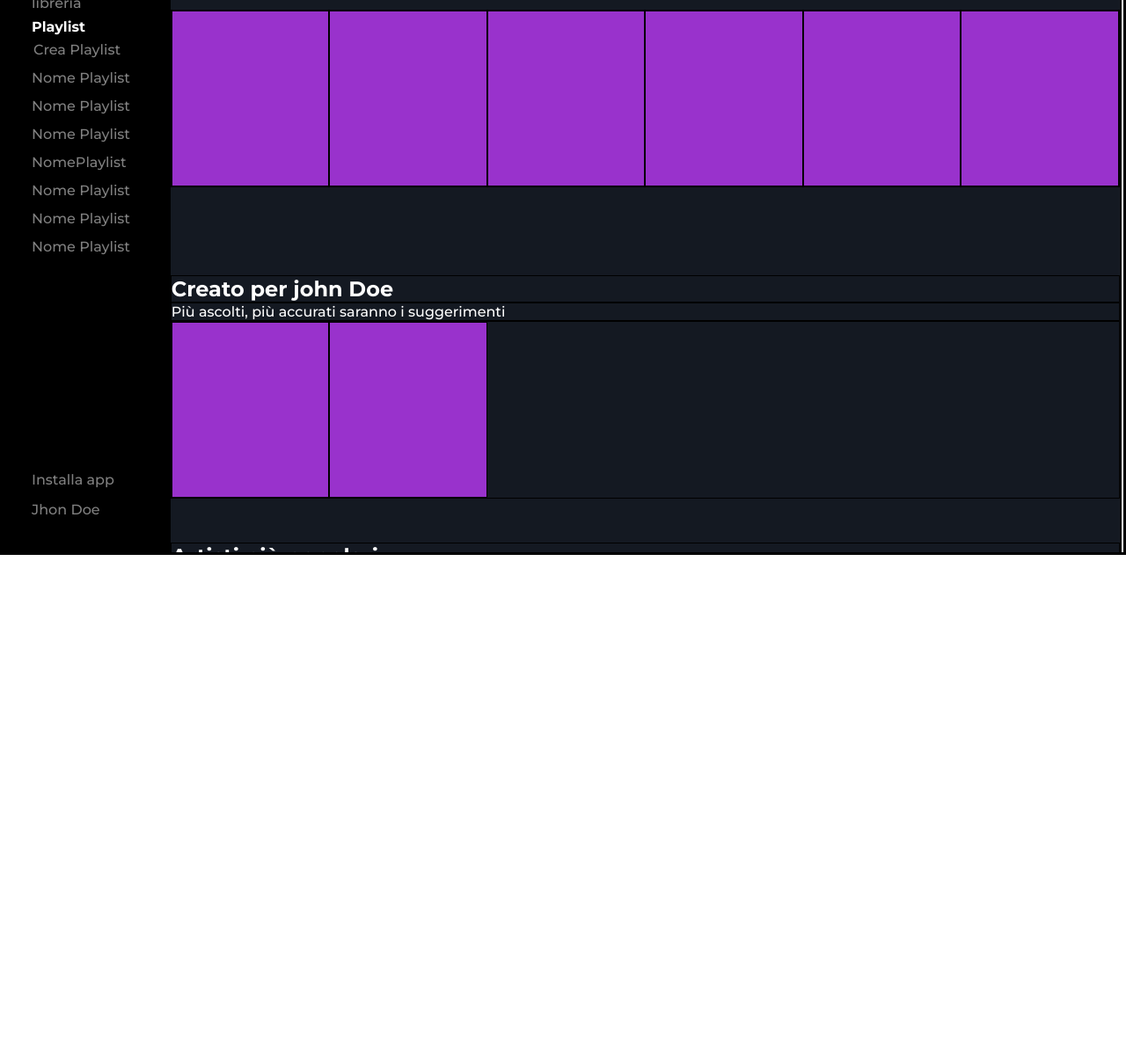
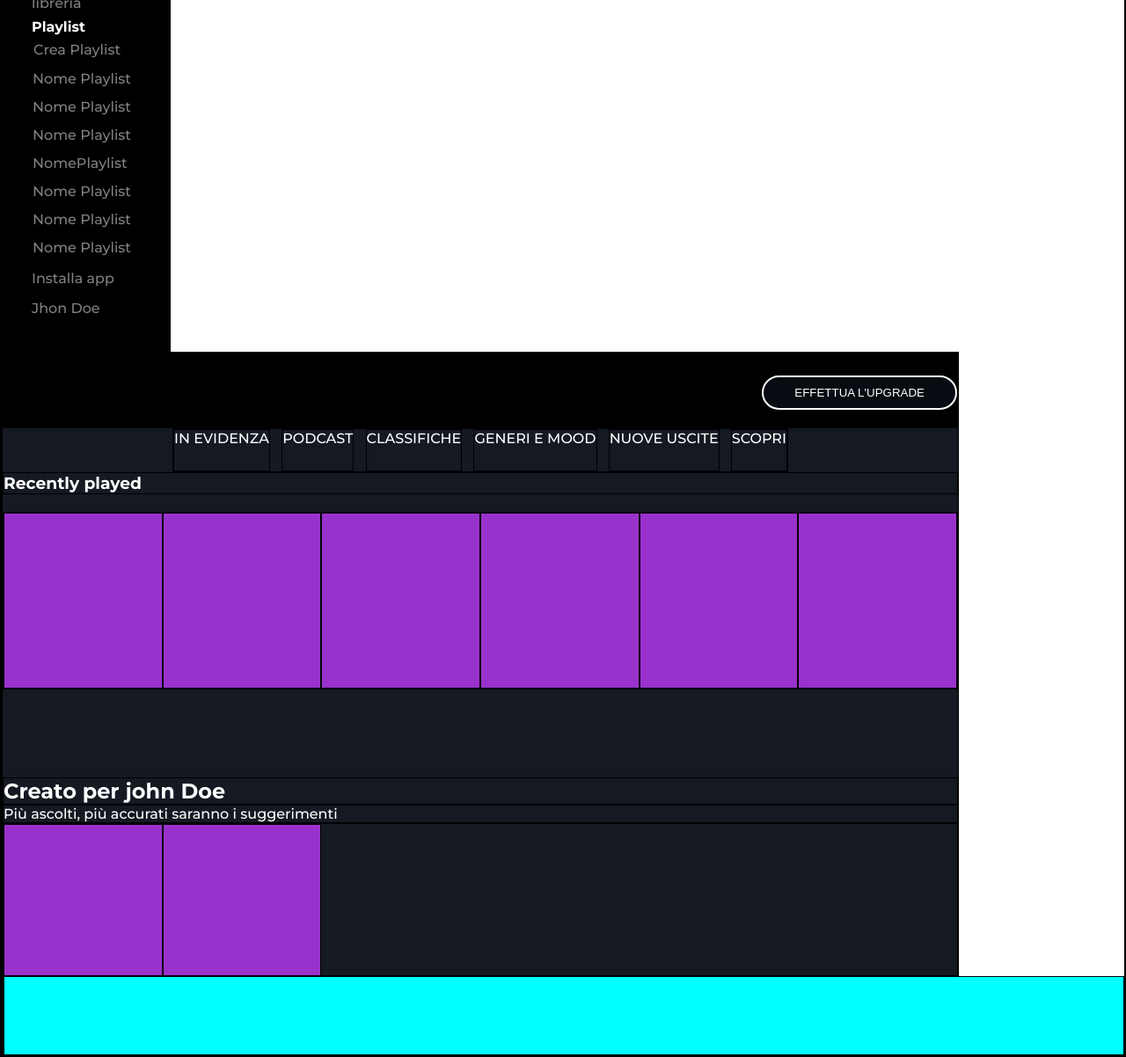
Before and after one commit to MatTeo-BT/html-css-spotifyweb, a plain HTML site: page index.html in a window 1280 px wide. Shown: the part 173-1375 px from the top of the page at 88% size. Before the commit the page ends 804 px from the top, so only its background shows below. Drawn offline with Linux system fonts and the light colour scheme.

Commit message:
problema-con-footer-flex-wrap

```diff
--- a/index.html
+++ b/index.html
@@ -11,6 +11,7 @@
     <title>Spotify</title>
 </head>
 <body>
+
     <header>
         <section class="navbar flex-column">
             <div>
@@ -21,14 +22,15 @@
             <p><img src="./spotify/img/libreria.svg" alt="library-img">La tua libreria</p>
             <h4>Playlist</h4>
             <p><img src="./spotify/img/" alt="">Crea Playlist</p>
-            <p>Nome Playlist</p>
-            <p>Nome Playlist</p>
-            <p>Nome Playlist</p>
-            <p>NomePlaylist</p>
-            <p>Nome Playlist</p>
-            <p>Nome Playlist</p>
-            <p>Nome Playlist</p>
-
+            <ul>
+                <li>Nome Playlist</li>
+                <li>Nome Playlist</li>
+                <li>Nome Playlist</li>
+                <li>NomePlaylist</li>
+                <li>Nome Playlist</li>
+                <li>Nome Playlist</li>
+                <li>Nome Playlist</li>
+        </ul>
         </div>
         <div class="username">
             <p>Installa app</p>
@@ -37,6 +39,7 @@
         </div>
         </section>
     </header>
+
     <main>
         <header class="banner">
             <button>EFFETTUA L'UPGRADE</button>
@@ -71,10 +74,13 @@
             <article class="tracks"> </article>
         </div>
     </main>
-    <footer>
+
+    <footer class="wrapper">
+
         <section class="footer-container">
 
         </section>
     </footer>
+
 </body>
 </html>
--- a/style.css
+++ b/style.css
@@ -7,21 +7,28 @@ border: 1px solid black;
 }
 body{
     font-family: 'Montserrat', sans-serif;
+
+
+}
+.wrapper{
     display: flex;
+    flex-wrap: wrap;
+
 }
 header{
     width: 15vw;
 }
 .navbar{
     height: 100%;
-
     background-color: #000000;
     color: white;
     padding: 30px;
 }
-.navbar p{
+.navbar p,
+ul{
     opacity: .5;
     line-height: 30px;
+    list-style-type: none;
 }
 .flex-column{
     display: flex;
@@ -42,7 +49,6 @@ header{
 .banner{
     display: flex;
     justify-content: flex-end;
-    /* height: 100px; */
     background-color: #000000;
     width: 100%;
 }
@@ -65,7 +71,7 @@ button{
 main{
    background-color: #141922;
    width: 85vw;
-   height: 100vh;
+   height: calc(100vh - 90px);
    color: white;
    overflow: scroll;
 }
@@ -80,12 +86,12 @@ main{
 .mix-container{
     margin-bottom: 50px;
 }
-/* footer{
-
-    position: relative;
+footer{
+    height: 90px;
+    width: 100%;
+    background-color: aqua;
 }
-.footer-container{
-    position: absolute;
+/* .footer-container{
     height: 200px;
     background-color: aqua;
-} */
+}  */
```
